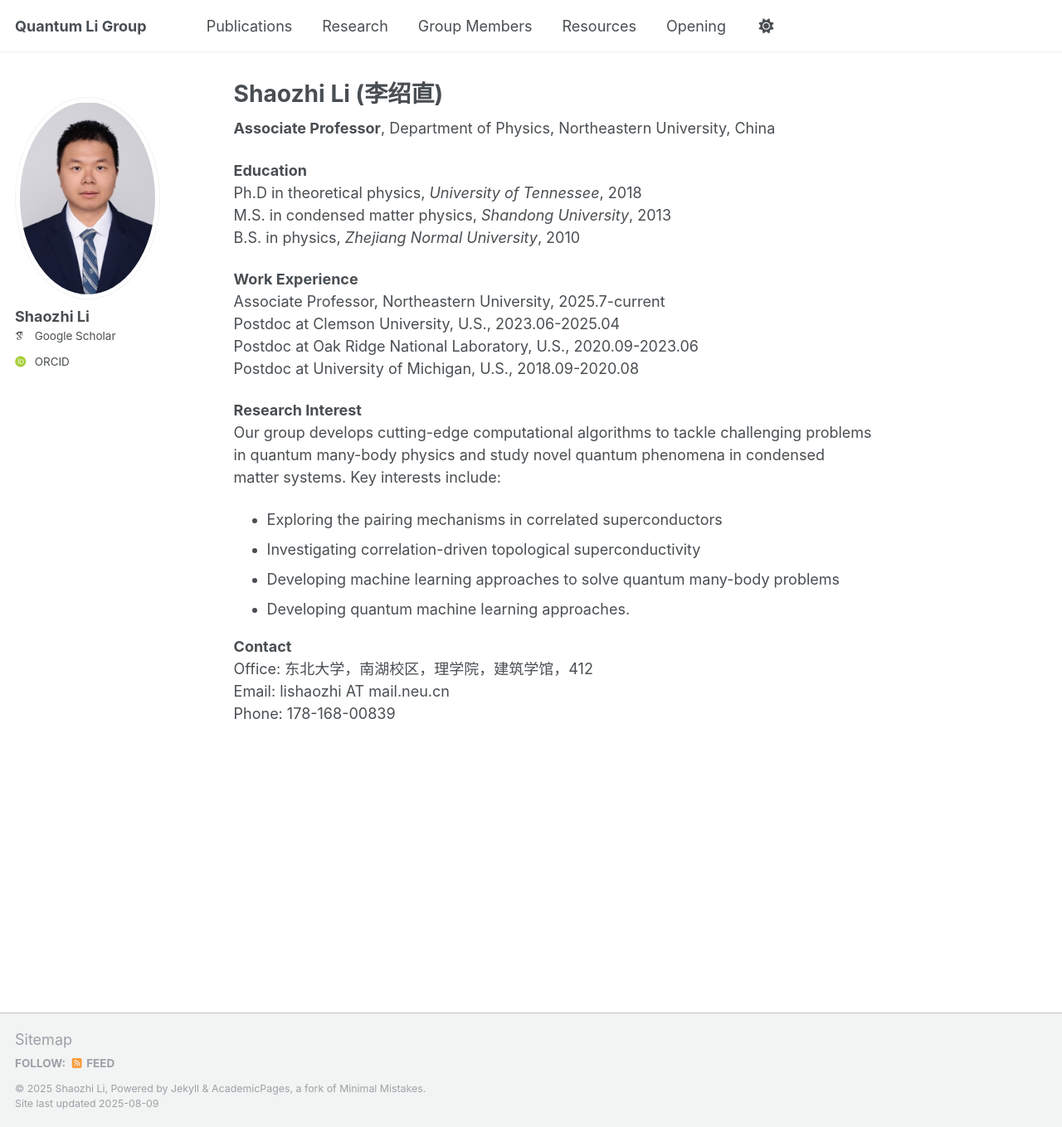
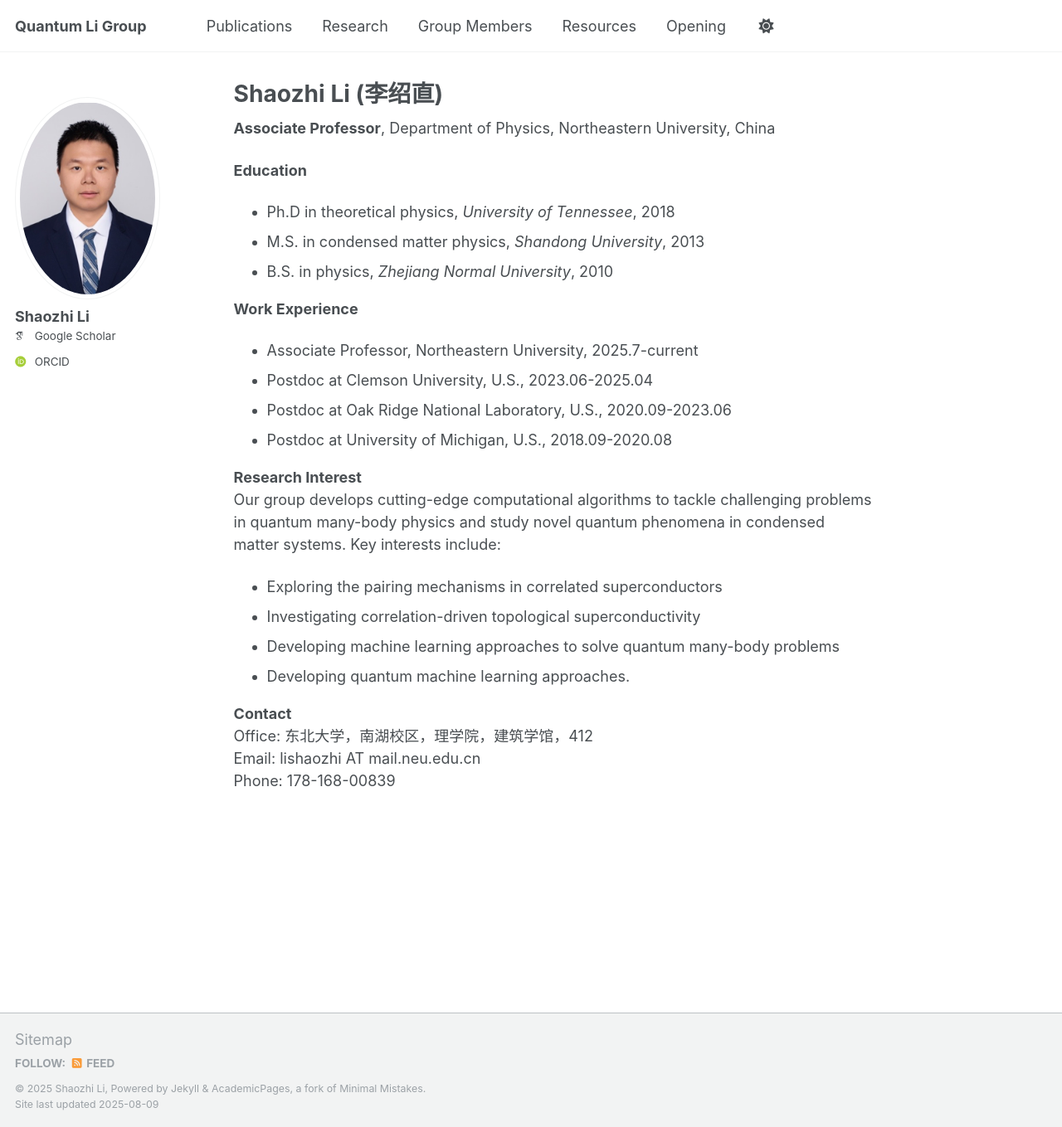
Before and after one commit to quantumligroup/quantumligroup.github.io, a Jekyll site: the page built from _pages/about.md, in a window 1280 px wide and 1359 px high. Shown: the whole window at 83% size. Built offline with Jekyll 4.4.1, drawn with Linux system fonts in a browser that asks for light colours; some web fonts are replaced; a script that is not in the unit is left out.

Commit message:
change 10

```diff
--- a/_pages/about.md
+++ b/_pages/about.md
@@ -9,15 +9,15 @@ redirect_from:
 __Associate Professor__, Department of Physics, Northeastern University, China<br>
 
 __Education__<br>
-Ph.D in theoretical physics, *University of Tennessee*, 2018<br>
-M.S. in condensed matter physics, *Shandong University*, 2013<br>
-B.S. in physics, *Zhejiang Normal University*, 2010<br>
+- Ph.D in theoretical physics, *University of Tennessee*, 2018<br>
+- M.S. in condensed matter physics, *Shandong University*, 2013<br>
+- B.S. in physics, *Zhejiang Normal University*, 2010<br>
 
 __Work Experience__<br>
-Associate Professor, Northeastern University, 2025.7-current<br>
-Postdoc at Clemson University, U.S., 2023.06-2025.04<br>
-Postdoc at Oak Ridge National Laboratory, U.S., 2020.09-2023.06<br>
-Postdoc at University of Michigan, U.S., 2018.09-2020.08<br>
+- Associate Professor, Northeastern University, 2025.7-current<br>
+- Postdoc at Clemson University, U.S., 2023.06-2025.04<br>
+- Postdoc at Oak Ridge National Laboratory, U.S., 2020.09-2023.06<br>
+- Postdoc at University of Michigan, U.S., 2018.09-2020.08<br>
 
 __Research Interest__<br>
 Our group develops cutting-edge computational algorithms to tackle challenging problems in quantum many-body physics and study novel quantum phenomena in condensed matter systems. Key interests include:
@@ -29,5 +29,5 @@ Our group develops cutting-edge computational algorithms to tackle challenging p
 
 __Contact__<br>
 Office: 东北大学，南湖校区，理学院，建筑学馆，412<br>
-Email: lishaozhi AT mail.neu.cn<br>
+Email: lishaozhi AT mail.neu.edu.cn<br>
 Phone: 178-168-00839<br>
```
Also changed, not shown: 1 other file.
